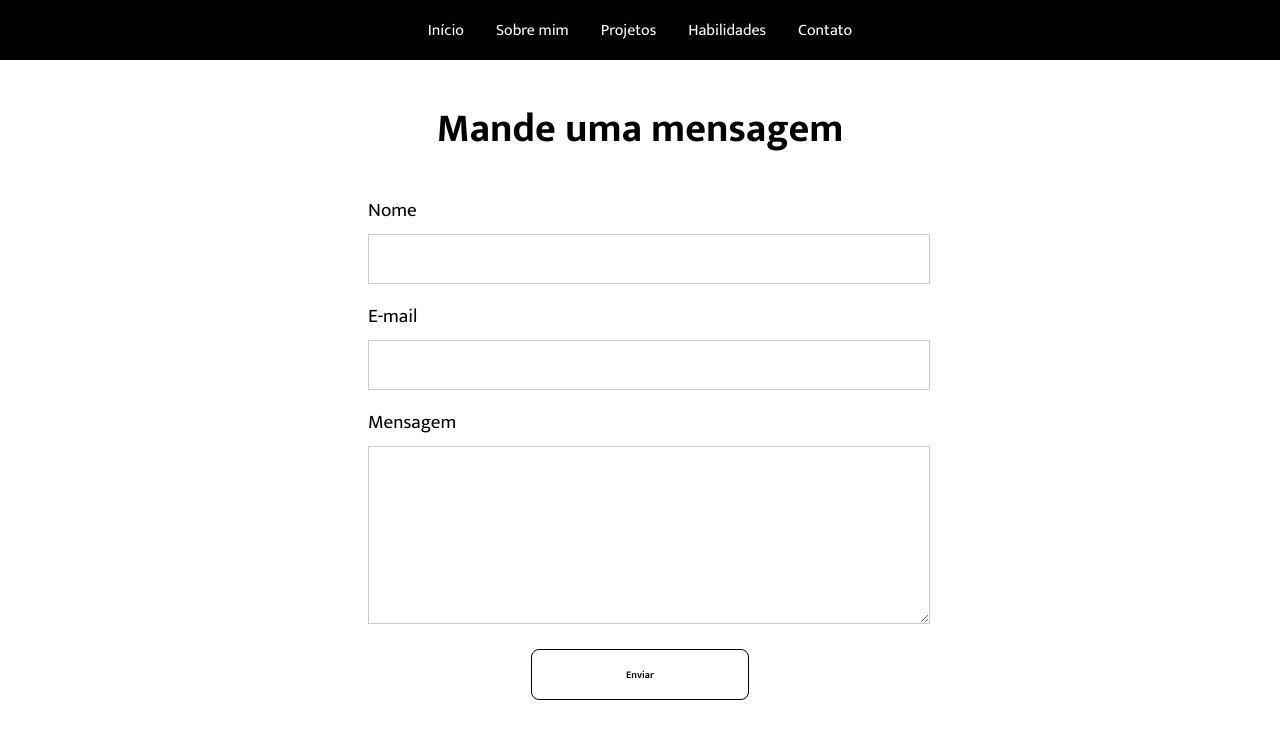
After one commit to flaviowu/BlueT3C5_mod2, a Flask app: page /contato in a window 1280 px wide. The commit adds this page. Shown: the top 747 px of the page. Run offline with Flask 2, Linux system fonts and the light colour scheme.

Commit message:
só cansei de mexer

```diff
--- a/Portfolio/app.py
+++ b/Portfolio/app.py
@@ -26,6 +26,22 @@ class Contato:
 def index():
     return render_template('index.html')
 
+@app.route('/sobre')
+def sobre():
+    return render_template('sobre.html')
+
+@app.route('/projetos')
+def projetos():
+    return render_template('projetos.html')
+
+@app.route('/habilidades')
+def habilidades():
+    return render_template('habilidades.html')
+
+@app.route('/contato')
+def contato():
+    return render_template('contato.html')
+
 @app.route('/send', methods=['GET', 'POST'])
 def send():
     if request.method == 'POST':
--- a/Portfolio/static/styles/style.css
+++ b/Portfolio/static/styles/style.css
@@ -237,7 +237,7 @@ section#habilidades div span#css {
 }
 
 section#contato {
-    padding: 3rem 10rem 3rem 10rem;
+    padding: 6rem 10rem 3rem 10rem;
     display: flex;
     justify-content: center;
     flex-wrap: wrap;
--- /dev/null
+++ b/Portfolio/templates/contato.html
@@ -0,0 +1,67 @@
+<!DOCTYPE html>
+<html lang="en">
+<head>
+    <meta charset="UTF-8">
+    <meta http-equiv="X-UA-Compatible" content="IE=edge">
+    <meta name="viewport" content="width=device-width, initial-scale=1.0">
+    <link rel="shortcut icon" href="static/img/favicon.png">
+    <link rel="stylesheet" href="../static/styles/style.css">
+
+    <title>Contato</title>
+</head>
+<body>
+    <nav>
+        <ul>
+            <li>
+                <a href="\">
+                    Início
+                </a>
+            </li>
+            <li>
+                <a href="\#sobreMim">
+                    Sobre mim
+                </a>
+            </li>
+            <li>
+                <a href="\#projetos">
+                    Projetos
+                </a>
+            </li>
+            <li>
+                <a href="\#habilidades">
+                    Habilidades
+                </a>
+            </li>
+            <li>
+                <a href="\contato">
+                    Contato
+                </a>
+            </li>
+        </ul>
+    </nav>
+    <Section id="contato">
+        <div id="form">
+
+            <h3>Mande uma mensagem</h3>
+
+            <form action="/send" method="POST">
+
+                <label for="nome">Nome</label>
+                <input id="nome" name="nome" type="text">
+                <p class="warning" id="warnName"></p>
+
+                <label for="email">E-mail</label>
+                <input type="email" id="email" name="email">
+                <p class="warning" id="warnEmail"></p>
+
+                <label for="mensagem">Mensagem</label>
+                <textarea name="mensagem" id="mensagem" cols="10" rows="5"></textarea>
+                <p class="warning" id="warntxtArea"></p>
+
+                <button type="submit" id="enviar" disabled>Enviar</button>
+
+            </form>
+    </Section>
+    <script src="../static/js/script_contato.js"></script>
+</body>
+</html>
--- a/Portfolio/templates/send.html
+++ b/Portfolio/templates/send.html
@@ -4,6 +4,8 @@
    <meta charset="UTF-8">
    <meta http-equiv="X-UA-Compatible" content="IE=edge">
    <meta name="viewport" content="width=device-width, initial-scale=1.0">
+   <link rel="shortcut icon" href="static/img/favicon.png">
+
    <link rel="stylesheet" href="../static/styles/style.css">
    <link rel="stylesheet" href="https://stackpath.bootstrapcdn.com/font-awesome/4.7.0/css/font-awesome.min.css">
    <title>Portfólio | Send</title>
```
Also changed, not shown: other parts of Portfolio/static/styles/style.css (+7 -46 lines), Portfolio/templates/index.html (+7 -28 lines), Portfolio/static/img/favicon.png (added), Portfolio/static/js/script_contato.js (renamed from Portfolio/static/js/script.js).
